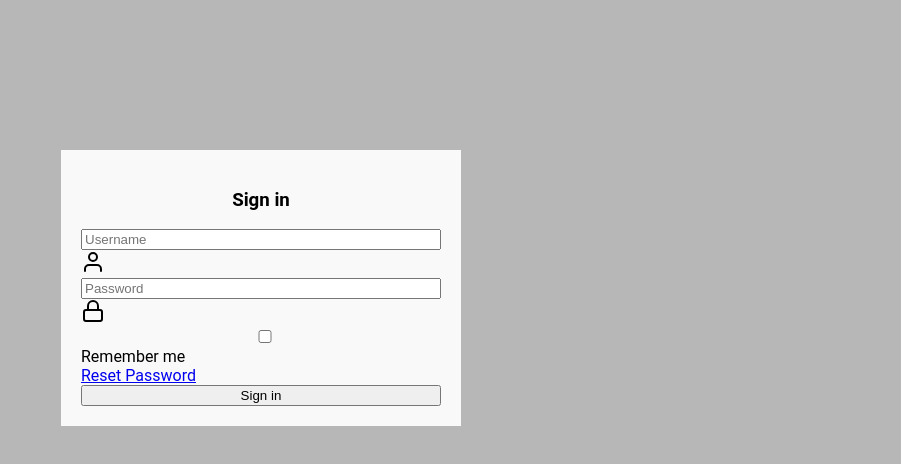
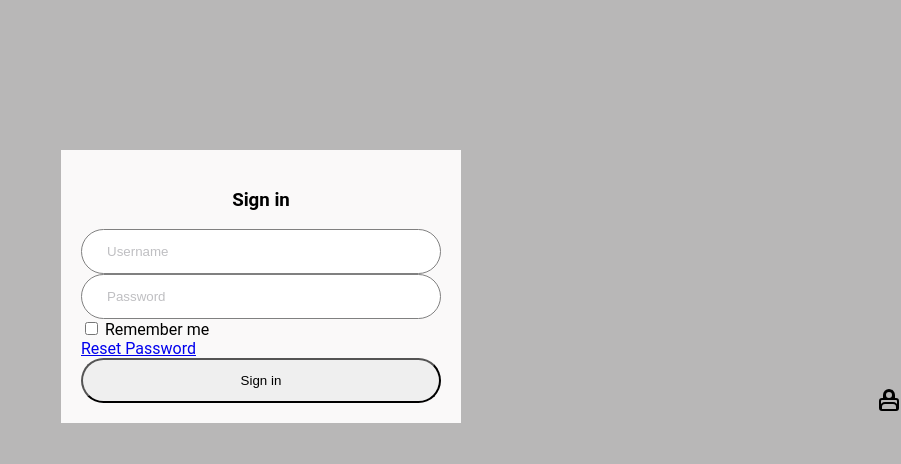
Before and after one commit to CarolinaOlivaCruz/formulario-autenticacao, a plain HTML site: page index.html in a window 1280 px wide. Shown: the whole page, without its empty margins (379-1280 px from the left). Drawn offline with nearby package versions, Linux system fonts and the light colour scheme.

Commit message:
Construindo o css

```diff
--- a/style.css
+++ b/style.css
@@ -22,6 +22,29 @@ form h3{
     text-align: center;
 }
 
-form input{
+form .form-container{
+    position: relative;
+}
+
+form .input-container input, input[type="submit"] {
     width: 100%;
+    height: 45px;
+    border-radius: 25px;
 }
+
+form .input-container input {
+    border: 1px solid grey;
+    color: rgb(97, 96, 96);
+    padding:  0 25px;
+
+}
+
+form .input-container input::placeholder {
+    color: rgb(191, 191, 194);
+}
+
+svg {
+    position: absolute;
+    right: 0;
+    top:  calc(50% - 12px);
+}
```
